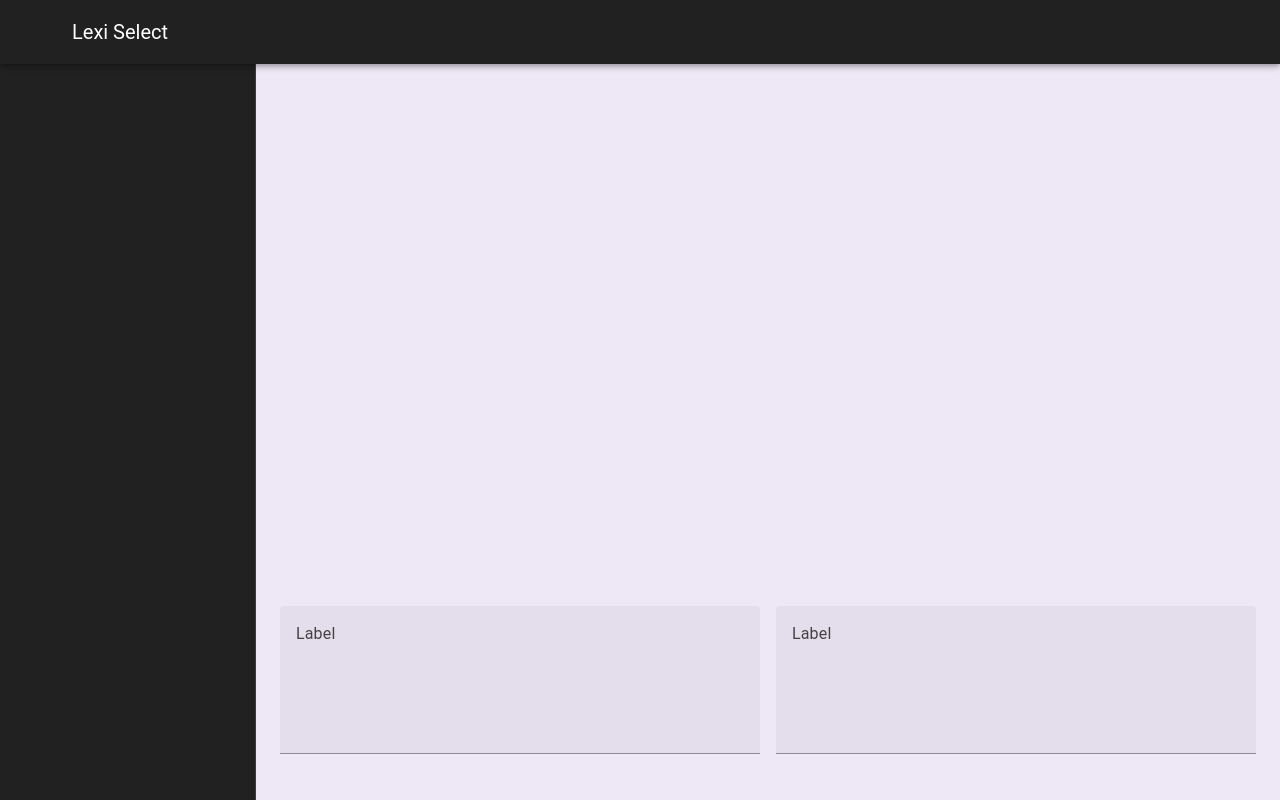
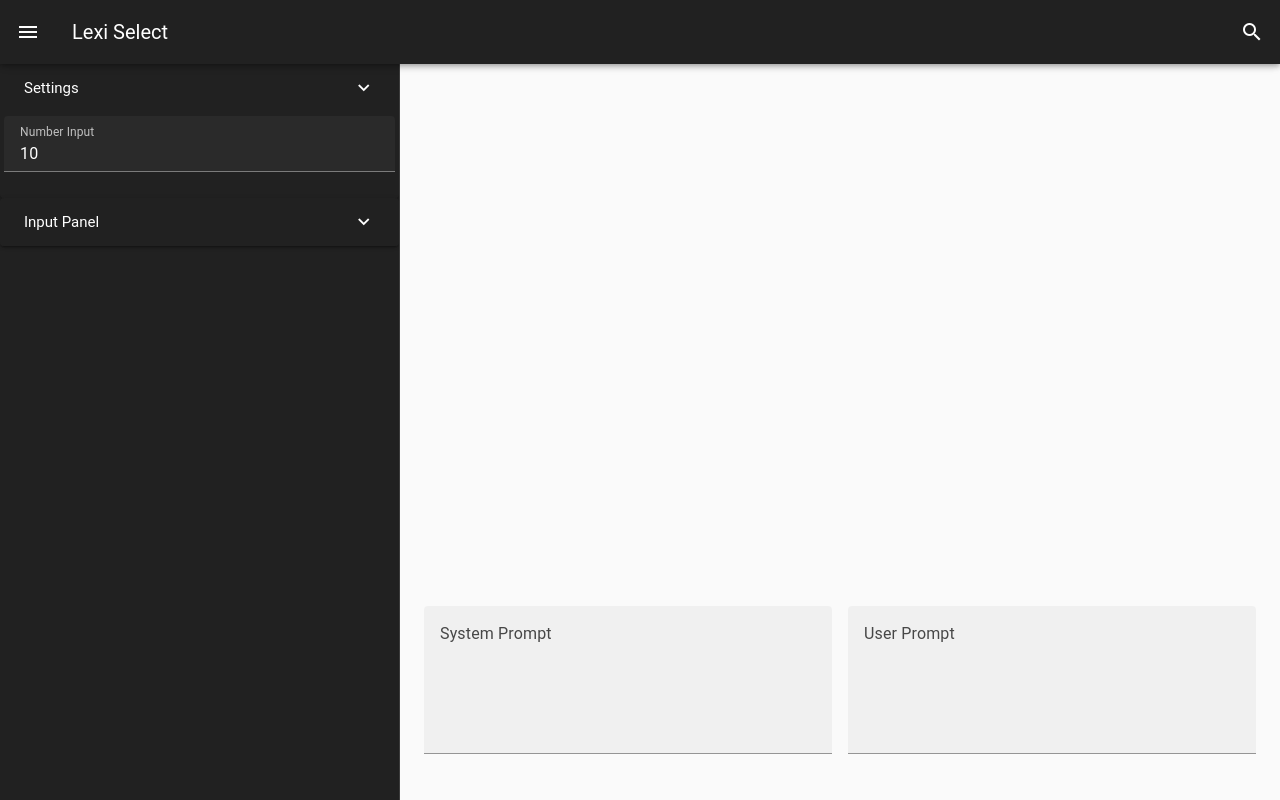
Before and after one commit to dhibbin/LexiSelect, a Vue app: page / in a window 1280 px wide. Built offline with nearby package versions, Linux system fonts and the light colour scheme.

Commit message:
Using vuetify to setup main page

```diff
--- a/package.json
+++ b/package.json
@@ -17,6 +17,7 @@
     "vuetify": "^3.6.11"
   },
   "devDependencies": {
+    "@mdi/font": "^7.4.47",
     "@rushstack/eslint-patch": "^1.8.0",
     "@tsconfig/node20": "^20.1.4",
     "@types/jsdom": "^21.1.7",
--- a/src/App.vue
+++ b/src/App.vue
@@ -3,20 +3,22 @@
     <v-app-bar app>
       <v-app-bar-nav-icon @click="drawer = !drawer"></v-app-bar-nav-icon>
       <v-app-bar-title>Lexi Select</v-app-bar-title>
+      <v-btn icon="mdi-magnify" variant="text"></v-btn>
     </v-app-bar>
 
-    <v-navigation-drawer v-model="drawer" app>
+    <v-navigation-drawer :width="400" v-model="drawer" app>
       <!--  -->
+      <SideBar></SideBar>
     </v-navigation-drawer>
 
     <v-main>
-      <v-container fluid class="bg-deep-purple-lighten-5 ma-0 d-flex justify-end align-end fill-height fill-width">
+      <v-container fluid class="bg-grey-lighten-5 ma-0 d-flex justify-end align-end fill-height fill-width">
         <v-row align="end" no-gutters class="pa-0">
-          <v-col cols="6"
-            v-for="n in 2"
-            :key="n"
-          >
-            <v-textarea class="fill-height d-flex flex-column pa-2" label="Label"></v-textarea>
+          <v-col cols="6">
+            <v-textarea class="fill-height d-flex flex-column pa-2" label="System Prompt"></v-textarea>
+          </v-col>
+          <v-col cols="6">
+            <v-textarea class="fill-height d-flex flex-column pa-2" label="User Prompt"></v-textarea>
           </v-col>
         </v-row>
       </v-container>
@@ -26,7 +28,8 @@
 
 
 <script setup lang="ts">
-  import { ref } from 'vue'
+import { ref } from 'vue'
+import SideBar from './components/SideBar.vue';
 
-  const drawer = ref(true)
+const drawer = ref(true)
 </script>
--- /dev/null
+++ b/src/assets/style.css
@@ -0,0 +1,5 @@
+.v-expansion-panel-text__wrapper {
+    padding: 10px;
+    flex: 1 1 auto;
+    max-width: 100%;
+}
--- /dev/null
+++ b/src/components/SideBar.vue
@@ -0,0 +1,36 @@
+<template>
+    <v-expansion-panels>
+        <v-expansion-panel
+            title="Settings"
+            text="Lorem ipsum dolor sit amet consectetur adipisicing elit. Commodi, ratione debitis quis est labore voluptatibus! Eaque cupiditate minima"
+        >
+            <v-text-field class="rounded pa-1"
+                type="number"
+                label="Number Input"
+                v-model="number"
+            ></v-text-field>
+
+        </v-expansion-panel>
+    </v-expansion-panels>
+
+    <v-expansion-panels>
+    <v-expansion-panel>
+      <v-expansion-panel-title>Input Panel</v-expansion-panel-title>
+      <v-expansion-panel-text class="pa-0">
+        <v-text-field class="rounded pa-0"
+                type="number"
+                label="Number Input"
+                v-model="number"
+        ></v-text-field>
+      </v-expansion-panel-text>
+    </v-expansion-panel>
+    <!-- Add more panels as needed -->
+  </v-expansion-panels>
+
+</template>
+
+<script setup lang="ts">
+import { ref } from 'vue'
+
+const number = ref(10)
+</script>
--- a/src/main.ts
+++ b/src/main.ts
@@ -1,4 +1,4 @@
-//import './assets/style.css'
+
 import 'vuetify/dist/vuetify.min.css'
 //import 'prism-theme-vars/base.css'
 
@@ -11,6 +11,10 @@ import * as components from 'vuetify/components'
 import * as directives from 'vuetify/directives'
 import { md2 } from 'vuetify/blueprints'
 import { aliases, mdi } from 'vuetify/iconsets/mdi'
+import '@mdi/font/css/materialdesignicons.css'
+import './assets/style.css'
+
+
 
 // Components
 import App from './App.vue'
@@ -23,12 +27,8 @@ const vuetify = createVuetify({
   },
   blueprint : md2,
   icons: {
-    defaultSet: 'mdi',
-    aliases,
-    sets: {
-      mdi,
-    },
-  }
+    defaultSet: 'mdi', // This is already the default value - only for display purposes
+  },
 })
 
 createApp(App).use(vuetify).mount('#app')
```
Also changed, not shown: 1 other file (tests, documents, lock files or other folders).
